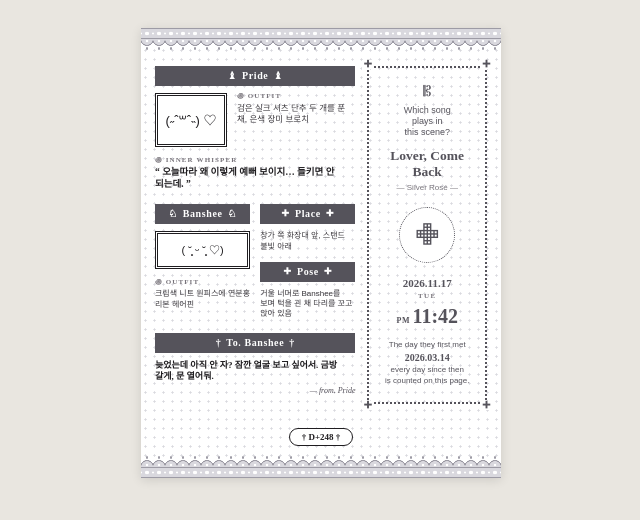
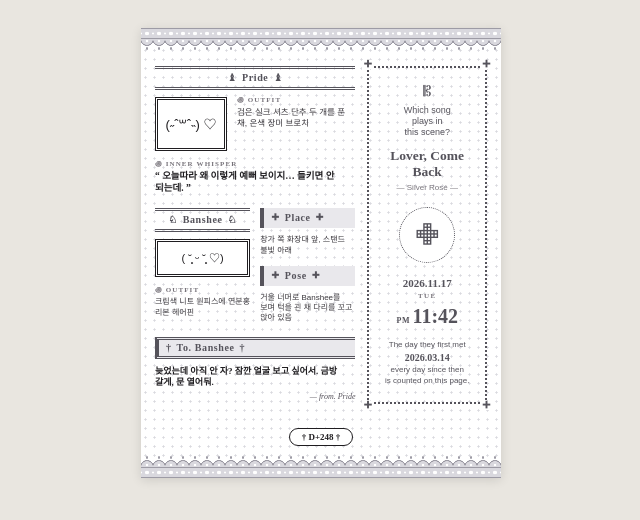
Before and after one commit to kf7jb9hgz5-beep/camelia, a plain HTML site: page caveduck-widget/artbook-preview.html in a window 1280 px wide. Shown: the whole page, without its empty margins (319-959 px from the left). Drawn offline with Linux system fonts and the light colour scheme.

Commit message:
Artbook: apply combo B with D-style message bar
Co-Authored-By: Claude Opus 5.5 <noreply@anthropic.com>
Claude-Session: https://claude.ai/code/session_015A6CDdg71MrHfD1T3L7zrX

```diff
--- a/caveduck-widget/artbook-preview.html
+++ b/caveduck-widget/artbook-preview.html
@@ -9,7 +9,7 @@
     <div style="flex:1 1 0;min-width:0;display:flex;flex-direction:column;gap:14px">
       <!-- Pride 카드 : 카오모지 k · 옷차림 o · 속마음 i -->
       <div>
-        <div style="background:#55535b;color:#fff;text-align:center;font:700 10px/1 'Nanum Myeongjo','Noto Serif KR','Times New Roman',serif;letter-spacing:.06em;height:20px;padding:0 6px;display:flex;align-items:center;justify-content:center;gap:5px;margin-bottom:7px"><span style="font-size:1em;line-height:1">♝</span><span>Pride</span><span style="font-size:1em;line-height:1">♝</span></div>
+        <div style="display:flex;align-items:center;justify-content:center;gap:5px;height:18px;border-top:3px double #55535b;border-bottom:3px double #55535b;color:#55535b;font:700 10px/1 'Nanum Myeongjo','Noto Serif KR','Times New Roman',serif;letter-spacing:.06em;margin-bottom:7px"><span style="font-size:1em;line-height:1">♝</span><span>Pride</span><span style="font-size:1em;line-height:1">♝</span></div>
         <div style="display:grid;grid-template-columns:72px 1fr;gap:10px;align-items:start">
           <div style="height:54px;box-sizing:border-box;border:3px double #1f1d20;background:#fff;display:flex;align-items:center;justify-content:center;font-size:13px;line-height:1;white-space:nowrap;overflow:hidden">(˶ˆ꒳ˆ˵) ♡</div>
           <div>
@@ -25,7 +25,7 @@
       <div style="display:grid;grid-template-columns:1fr 1fr;gap:10px">
         <!-- Banshee 카드 : 카오모지 l · 옷차림 p -->
         <div>
-          <div style="background:#55535b;color:#fff;text-align:center;font:700 10px/1 'Nanum Myeongjo','Noto Serif KR','Times New Roman',serif;letter-spacing:.06em;height:20px;padding:0 6px;display:flex;align-items:center;justify-content:center;gap:5px;margin-bottom:7px"><span style="font-size:1em;line-height:1">♘</span><span>Banshee</span><span style="font-size:1em;line-height:1">♘</span></div>
+          <div style="display:flex;align-items:center;justify-content:center;gap:5px;height:18px;border-top:3px double #55535b;border-bottom:3px double #55535b;color:#55535b;font:700 10px/1 'Nanum Myeongjo','Noto Serif KR','Times New Roman',serif;letter-spacing:.06em;margin-bottom:7px"><span style="font-size:1em;line-height:1">♘</span><span>Banshee</span><span style="font-size:1em;line-height:1">♘</span></div>
           <div style="height:38px;box-sizing:border-box;border:3px double #1f1d20;background:#fff;display:flex;align-items:center;justify-content:center;font-size:11px;line-height:1;white-space:nowrap;overflow:hidden">( ˘͈ ᵕ ˘͈ ♡)</div>
           <div style="margin-top:10px">
             <div style="font:700 7px/1.0 'Nanum Myeongjo','Noto Serif KR','Times New Roman',serif;letter-spacing:.16em;color:#77737a;margin-bottom:3px">꩜ OUTFIT</div>
@@ -34,17 +34,17 @@
         </div>
         <!-- 장소 g / 자세 h -->
         <div>
-          <div style="background:#55535b;color:#fff;text-align:center;font:700 10px/1 'Nanum Myeongjo','Noto Serif KR','Times New Roman',serif;letter-spacing:.06em;height:20px;padding:0 6px;display:flex;align-items:center;justify-content:center;gap:5px;margin-bottom:7px"><span style="font-size:8px;line-height:1">✚</span><span>Place</span><span style="font-size:8px;line-height:1">✚</span></div>
+          <div style="display:flex;align-items:center;gap:5px;height:20px;border-left:4px solid #55535b;background:#e9e8ec;padding-left:7px;color:#55535b;font:700 10px/1 'Nanum Myeongjo','Noto Serif KR','Times New Roman',serif;letter-spacing:.06em;margin-bottom:7px"><span style="font-size:8px;line-height:1">✚</span><span>Place</span><span style="font-size:8px;line-height:1">✚</span></div>
           <div style="font:8px/1.27 'Pretendard','Apple SD Gothic Neo','Noto Sans KR',sans-serif;color:#3a373c">창가 쪽 화장대 앞, 스탠드 불빛 아래</div>
           <div style="margin-top:10px">
-            <div style="background:#55535b;color:#fff;text-align:center;font:700 10px/1 'Nanum Myeongjo','Noto Serif KR','Times New Roman',serif;letter-spacing:.06em;height:20px;padding:0 6px;display:flex;align-items:center;justify-content:center;gap:5px;margin-bottom:7px"><span style="font-size:8px;line-height:1">✚</span><span>Pose</span><span style="font-size:8px;line-height:1">✚</span></div>
+            <div style="display:flex;align-items:center;gap:5px;height:20px;border-left:4px solid #55535b;background:#e9e8ec;padding-left:7px;color:#55535b;font:700 10px/1 'Nanum Myeongjo','Noto Serif KR','Times New Roman',serif;letter-spacing:.06em;margin-bottom:7px"><span style="font-size:8px;line-height:1">✚</span><span>Pose</span><span style="font-size:8px;line-height:1">✚</span></div>
             <div style="font:8px/1.27 'Pretendard','Apple SD Gothic Neo','Noto Sans KR',sans-serif;color:#3a373c">거울 너머로 Banshee를 보며 턱을 괸 채 다리를 꼬고 앉아 있음</div>
           </div>
         </div>
       </div>
       <!-- 메시지 j -->
       <div>
-        <div style="background:#55535b;color:#fff;text-align:center;font:700 10px/1 'Nanum Myeongjo','Noto Serif KR','Times New Roman',serif;letter-spacing:.06em;height:20px;padding:0 6px;display:flex;align-items:center;justify-content:center;gap:5px;margin-bottom:7px"><span style="font-size:1em;line-height:1">†</span><span>To. Banshee</span><span style="font-size:1em;line-height:1">†</span></div>
+        <div style="display:flex;align-items:center;gap:5px;height:16px;border-left:4px solid #55535b;border-top:3px double #55535b;border-bottom:3px double #55535b;background:#e9e8ec;padding-left:7px;color:#55535b;font:700 10px/1 'Nanum Myeongjo','Noto Serif KR','Times New Roman',serif;letter-spacing:.06em;margin-bottom:7px"><span style="font-size:1em;line-height:1">†</span><span>To. Banshee</span><span style="font-size:1em;line-height:1">†</span></div>
         <div style="font:800 9px/1.23 'Nanum Myeongjo','Noto Serif KR','Times New Roman',serif;color:#1f1d20">늦었는데 아직 안 자? 잠깐 얼굴 보고 싶어서. 금방 갈게, 문 열어둬.</div>
         <div style="text-align:right;font:italic 8px 'Nanum Myeongjo','Noto Serif KR','Times New Roman',serif;color:#55515a;margin-top:4px">— from. Pride</div>
       </div>
```
Also changed, not shown: caveduck-widget/artbook-widget.html (+5 -5 lines), caveduck-widget/artbook-preview.png, 1 other file.
